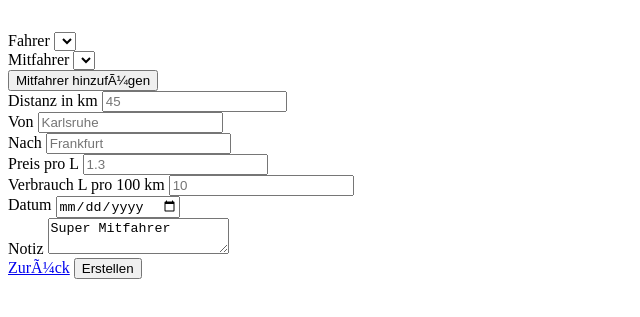
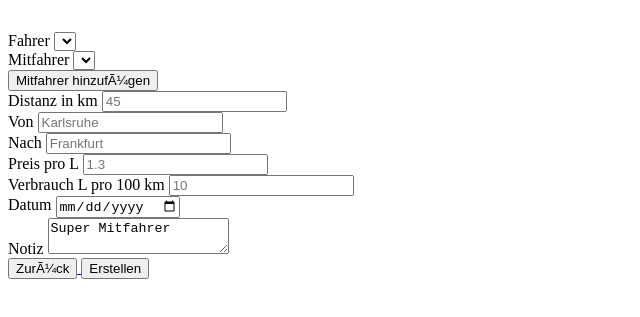
Before and after one commit to MarcLeukert/webprog, a plain HTML site: page neueFahrt/neueFahrt.html in a window 1280 px wide. Shown: the part 51-368 px from the top of the page, without its empty margins (0-640 px from the left). Drawn offline with Linux system fonts and the light colour scheme.

Commit message:
Links zu Buttons umstylen

```diff
--- a/neueFahrt/neueFahrt.css
+++ b/neueFahrt/neueFahrt.css
@@ -135,6 +135,9 @@ body{
 	text-decoration:none;
 	text-shadow:0px 1px 0px #2b665e;
   margin: 30px;
+  height: 40px;
+  appearance: button;
+
 }
 .butFahrt:hover {
 	background:linear-gradient(to bottom, #6c7c7c 5%, #768d87 100%);
@@ -149,6 +152,5 @@ body{
 	top:1px;
 }
 #butFahrtBack{
-  height: 40px;
   margin-right: 70px;
 }
--- a/neueFahrt/neueFahrt.html
+++ b/neueFahrt/neueFahrt.html
@@ -77,9 +77,13 @@
         <textarea class="spanInput" id="inputNotiz">Super Mitfahrer</textarea>
       </div>
       <div class="divButton">
-        <a href="#/" id="butFahrtBack"  class="butFahrt">Zurück</a>
+        <a href="#/">
+        <button id="butFahrtBack"  class="butFahrt">Zurück</button>
+       </a>
         <!-- <button  class="butFahrt">Zurück</button>-->
-        <button id="butErstellen" class="butFahrt">Erstellen</button>
+        <a href="#/">
+        <button id="butErstellen"  class="butFahrt">Erstellen</button>
+       </a>
       </div>
     </div>
 <!--  </div>
```
